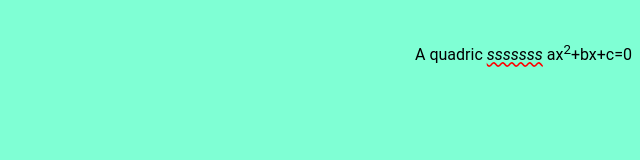
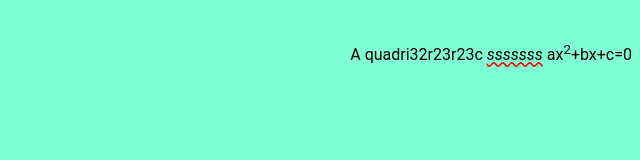
Before and after one commit to Rudi7566/Learnings, a plain HTML site: page index.html in a window 1280 px wide. Shown: the full height of the page, 640-1280 px from the left. Drawn offline with Linux system fonts and the light colour scheme.

Commit message:
efaafwewfwfq

```diff
--- a/index.html
+++ b/index.html
@@ -8,7 +8,7 @@
 </head>
 <body>
 <p>
-    <span class = "wwwwww">A quadric</span>
+    <span class = "wwwwww">A quadri32r23r23c</span>
     <span class = "italic">sssssss</span>
     ax<sup>2</sup>+bx+c=0
 </p>
```
